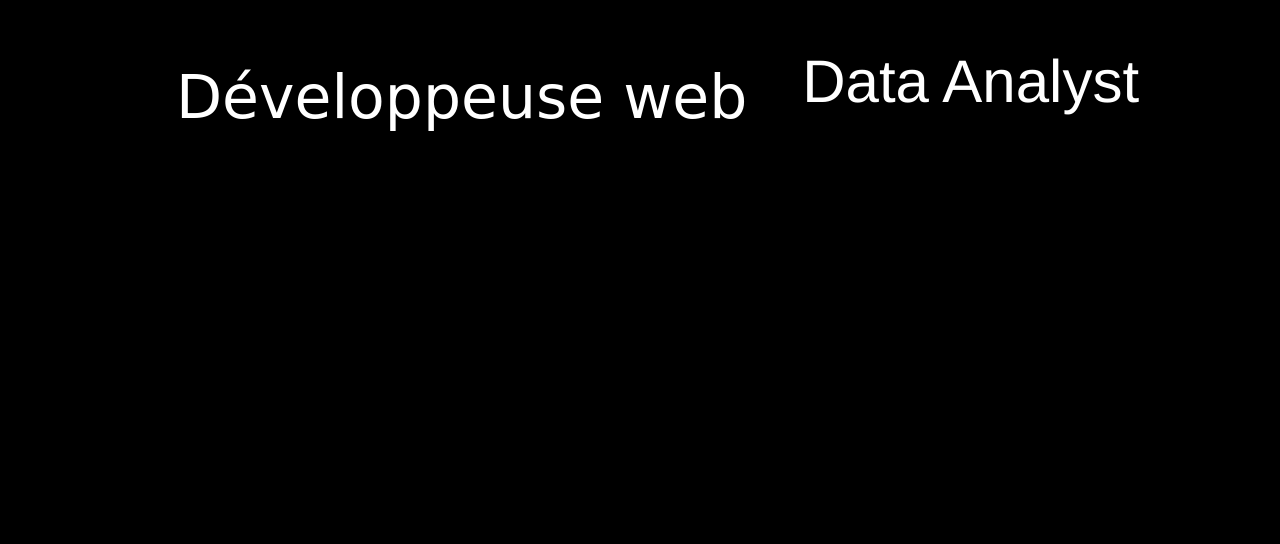
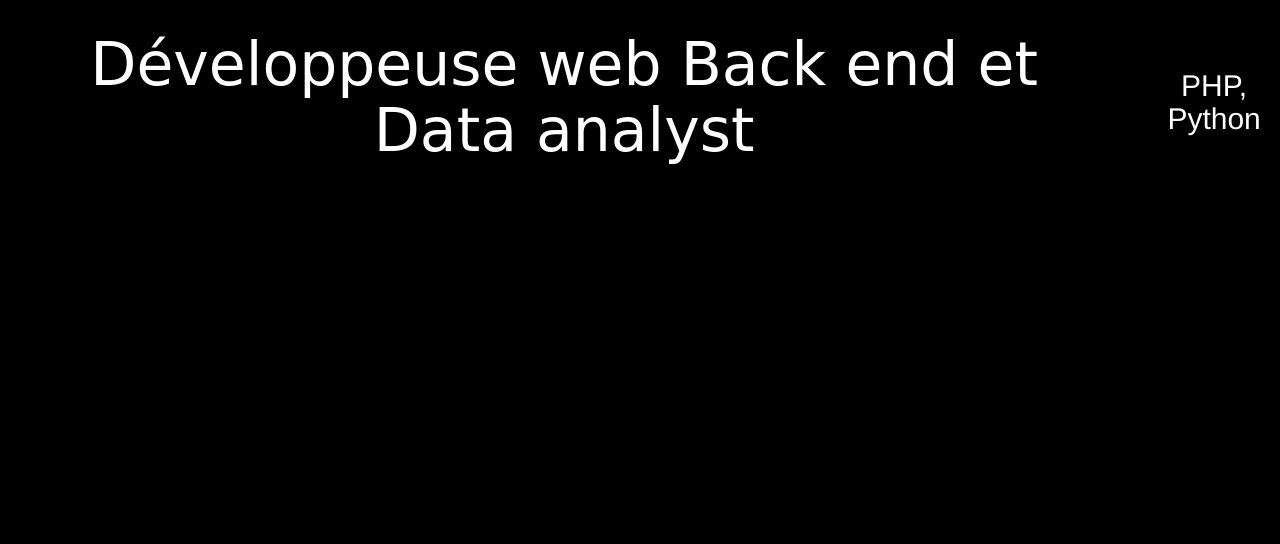
Before and after one commit to gydee72/cv-dev-data, a plain HTML site: page index.html in a window 1280 px wide. Shown: the part 193-737 px from the top of the page. Drawn offline with nearby package versions, Linux system fonts and the light colour scheme; grey boxes are pictures that could not be loaded; a web font is replaced by a local one.

Commit message:
Update index.html

```diff
--- a/index.html
+++ b/index.html
@@ -36,8 +36,9 @@
 
 
 	<div class="section">
-		<h1>Développeuse web</h1>
-		<h2 class="subtitle">Data Analyst</h2>
+		<h1>Développeuse web Back end et Data analyst</h1>
+		<h2>PHP, Python</h2>
+
 
 
 
```
